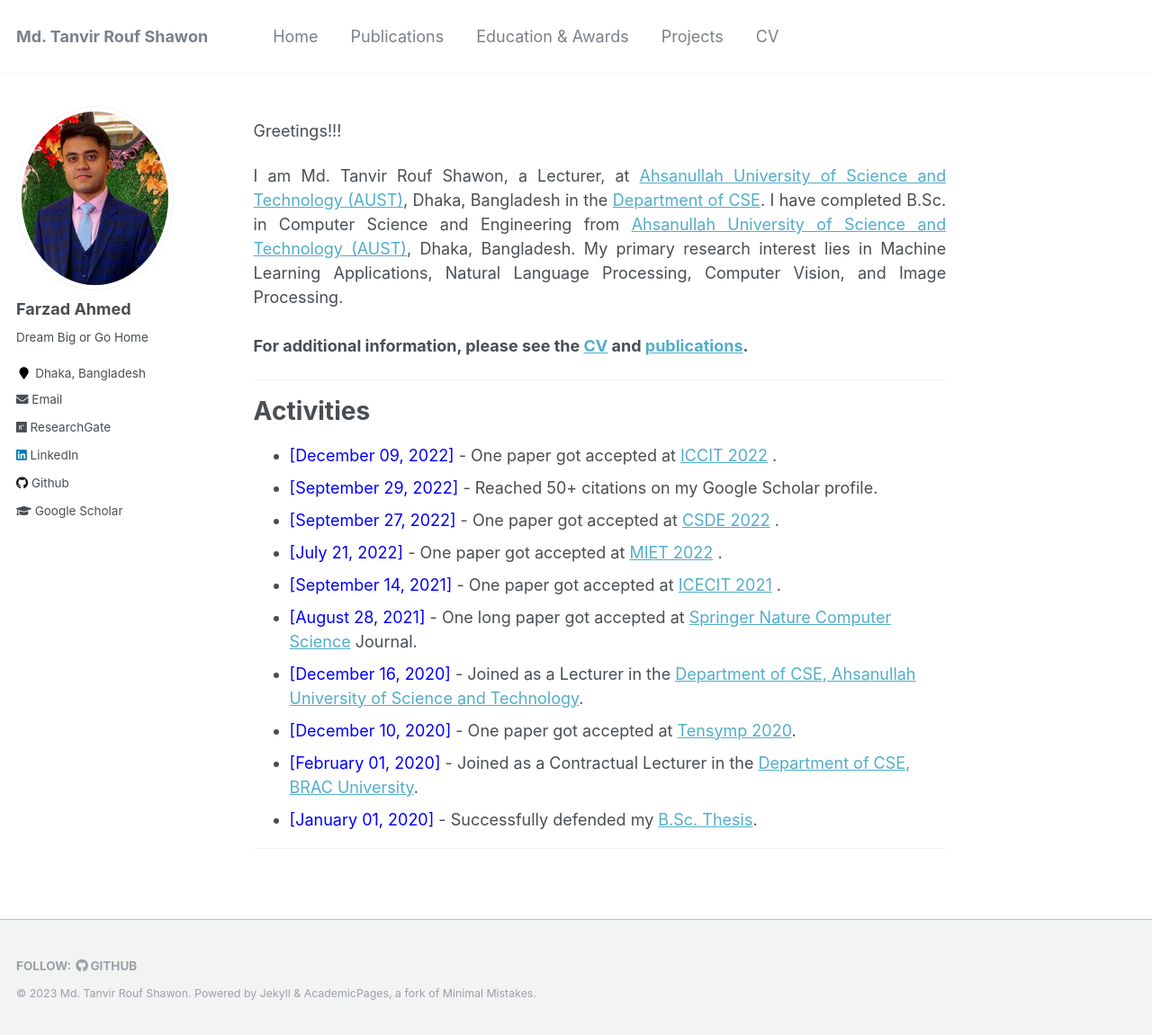
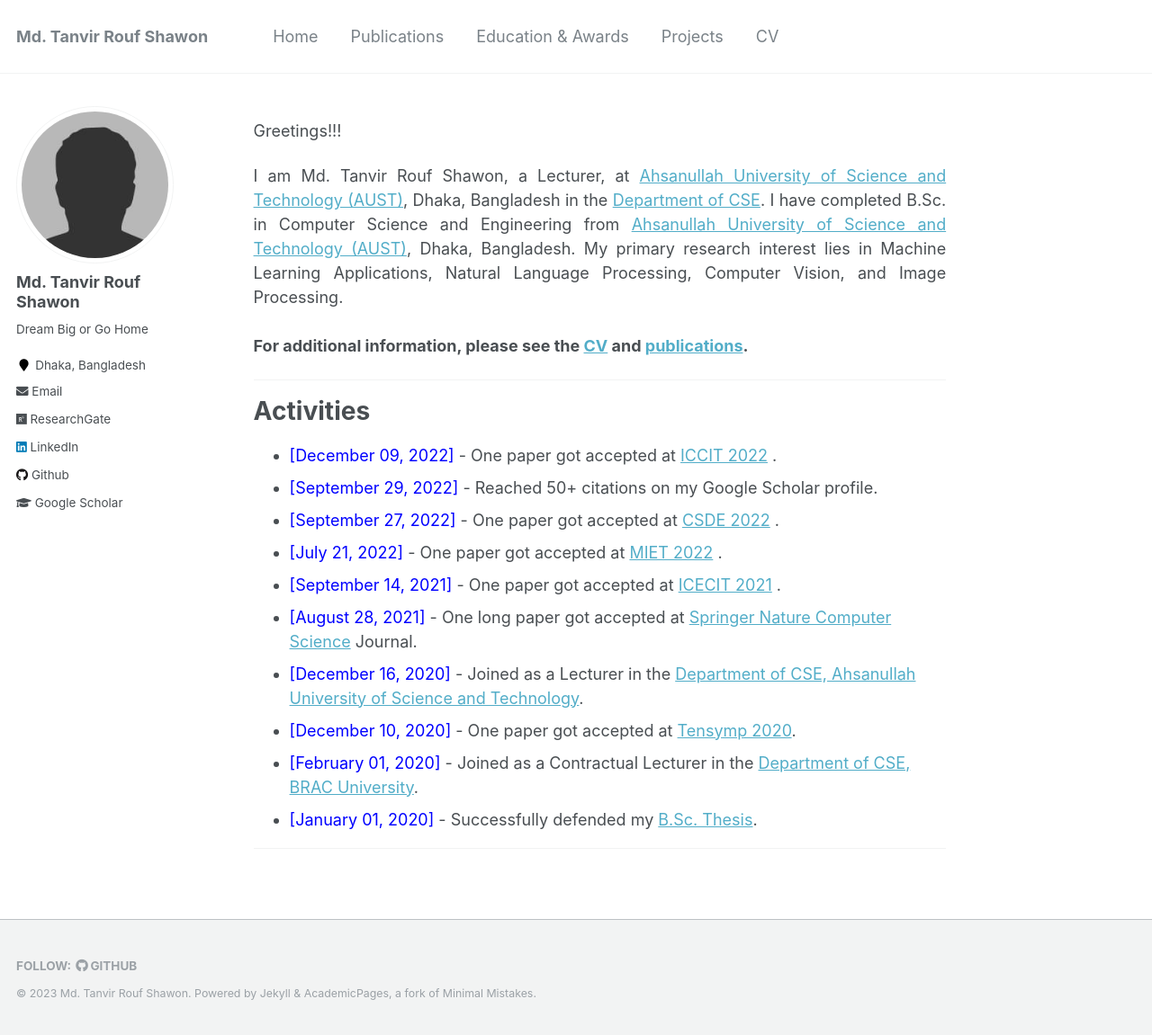
Before and after one commit to shawon-tanvir/shawon-tanvir.github.io, a Jekyll site: the page built from _pages/about.md, in a window 1280 px wide and 1151 px high. Shown: the whole window at 90% size. Built offline with Jekyll 4.4.1, drawn with Linux system fonts in a browser that asks for light colours; a script that is not in the unit is left out.

Commit message:
Update _config.yml

```diff
--- a/_config.yml
+++ b/_config.yml
@@ -80,16 +80,16 @@ analytics:
 
 # Site Author
 author:
-  name             : "Farzad Ahmed"
-  avatar           : "Farzad.jpg"
+  name             : "Md. Tanvir Rouf Shawon"
+  avatar           : "bio-photo.jpg"
   bio              : "Dream Big or Go Home"
   location         : "Dhaka, Bangladesh"
   employer         :
   pubmed           : #"https://www.ncbi.nlm.nih.gov/pubmed/?term=john+snow"
-  googlescholar    : "https://scholar.google.com/citations?user=tFYmHMsAAAAJ&hl=en"
+  googlescholar    : "https://scholar.google.com/citations?user=jCObHL4AAAAJ&hl=en&oi=ao"
   DBLP             :
-  email            :  pwg7jb@virginia.edu
-  researchgate     :  "https://www.researchgate.net/profile/Farzad-Ahmed"
+  email            :  shawontanvir.cse@aust.edu
+  researchgate     :  "https://www.researchgate.net/profile/Md-Shawon-6"
   uri              :
   bitbucket        :
   codepen          :
@@ -97,13 +97,13 @@ author:
   flickr           :
   facebook         :
   foursquare       :
-  github           : "Farzad-1996"
+  github           : "shawon-tanvir"
   google_plus      :
   keybase          :
   instagram        :
   impactstory      : #"https://profiles.impactstory.org/u/xxxx-xxxx-xxxx-xxxx"
   lastfm           :
-  linkedin         : "linkedin.com/in/farzad-ahmed-3b151a13a"
+  linkedin         : "https://www.linkedin.com/in/shawon-tanvir/"
   orcid            :
   pinterest        :
   soundcloud       :
```
